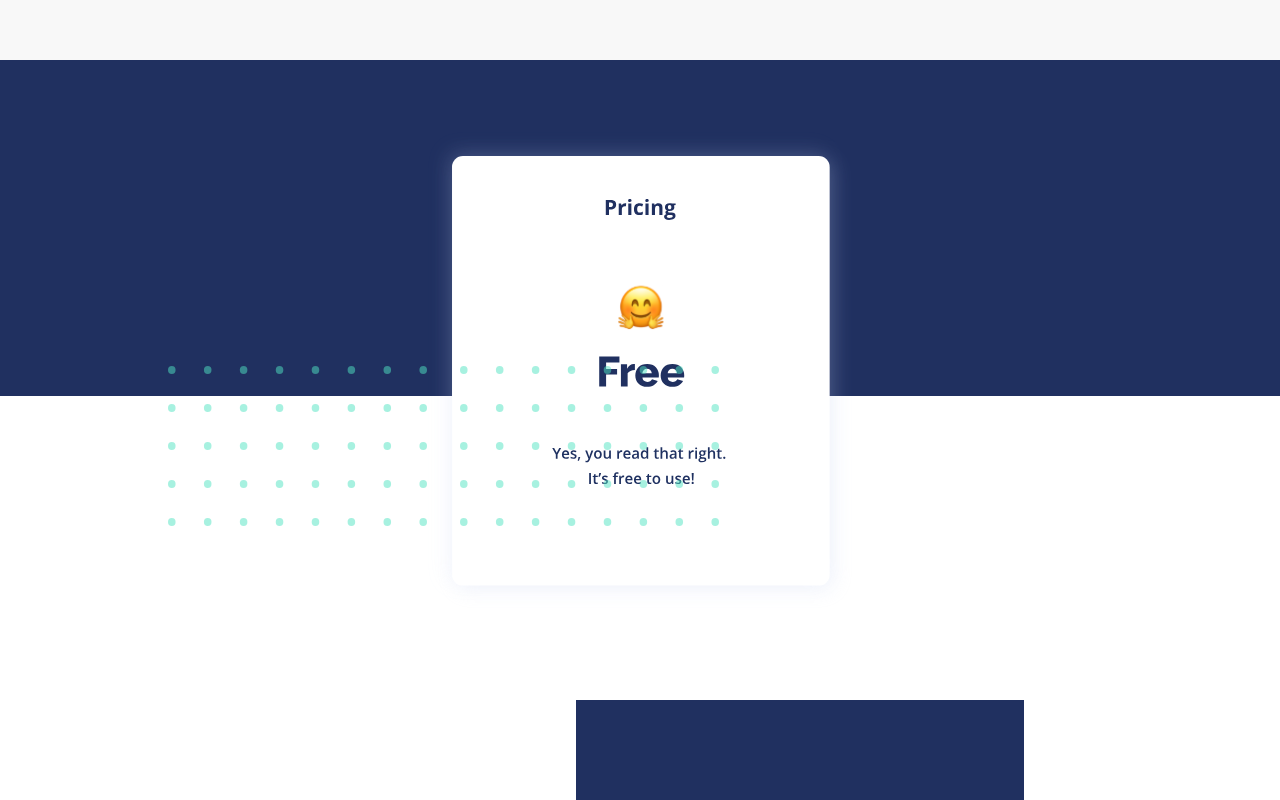
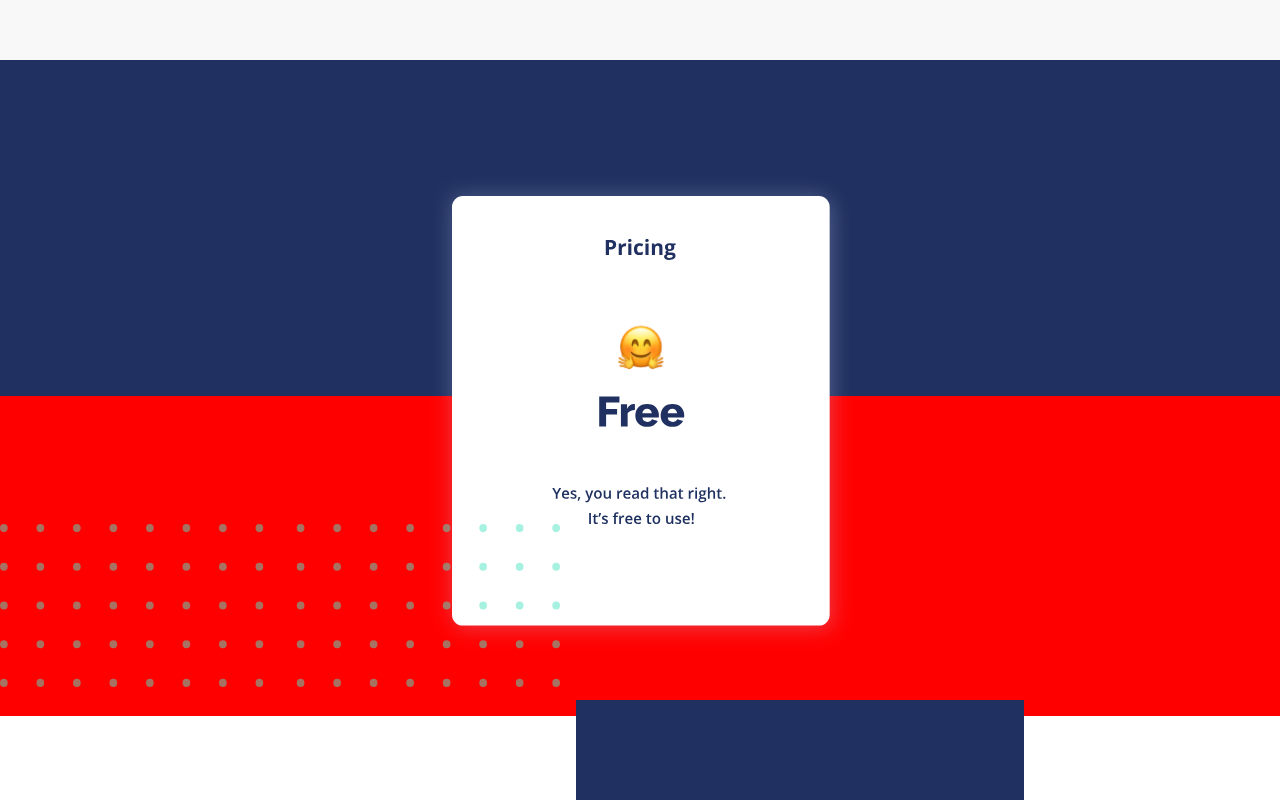
Before and after one commit to Lianakeys/LucaWebsite, a React (Create React App) app in the folder luca-website/: page / in a window 1280 px wide. Shown: the part 1380-2180 px from the top of the page. Built offline with nearby package versions, Linux system fonts and the light colour scheme.

Commit message:
fixed pricing section

```diff
--- a/luca-website/src/App.css
+++ b/luca-website/src/App.css
@@ -44,9 +44,19 @@ body{
 
 .pricing-icon {
   height: 60vh;
-  margin-top: 70px;
+  margin-top: 110px;
 }
 
+.bottom-pricing-box {
+  height: 50%;
+  width: 100%;
+  background-color: red;
+}
+
+.pricing-dotted-image {
+  margin-top: 8rem;
+  width: 35rem;
+}
 .PIsection {
   height: 100vh;
   width: 100vw;
--- a/luca-website/src/App.js
+++ b/luca-website/src/App.js
@@ -12,6 +12,7 @@ import Reminder from "./components/reminders";
 import Magic from "./components/magic";
 import Slider from "./components/slider";
 import pricingicon from "./components/pricing.svg";
+import dot from "./components/pricing-dot.svg";
 // import Navbar from "./components/Navbar/Navbar";
 
 class App extends React.Component {
@@ -32,7 +33,9 @@ class App extends React.Component {
           <div className="pricing-image-box">
                 <img src={pricingicon} alt="hero" className="pricing-icon" />
           </div>
-        <Pricing />
+        <div className="bottom-pricing-box">
+          <img src={dot} alt="hero" className="pricing-dotted-image" />
+        </div>
         </div>
         <div className="PIsection">
         <PartnerIntegration />
--- a/luca-website/src/components/cssComponents/pricing.css
+++ b/luca-website/src/components/cssComponents/pricing.css
@@ -20,13 +20,13 @@
 .top-box {
     height: 50%;
     width: 100%;
-    /* background-color: #203060; */
+    /* background-color: red; */
 
 }
 
 
 
-.pricing-dotted-section {
+/* .pricing-dotted-section {
     margin-top : -350px;
     margin-left: 200px;
     z-index: 4;
@@ -35,7 +35,7 @@
 .pricing-dotted-image {
     margin-left: -2rem;
     z-index: 4;
-}
+} */
 
 
 
```
